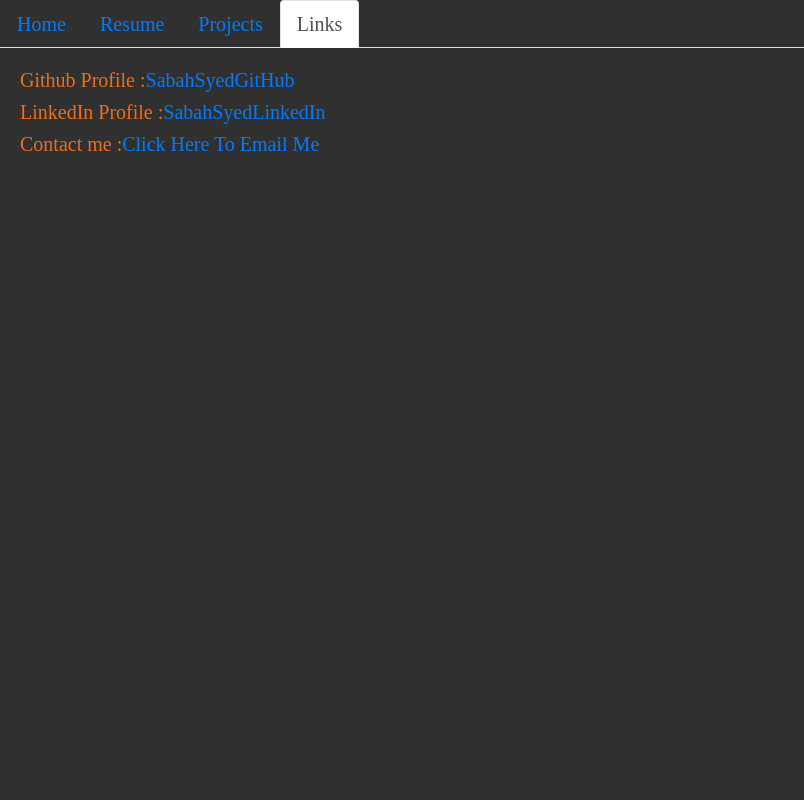
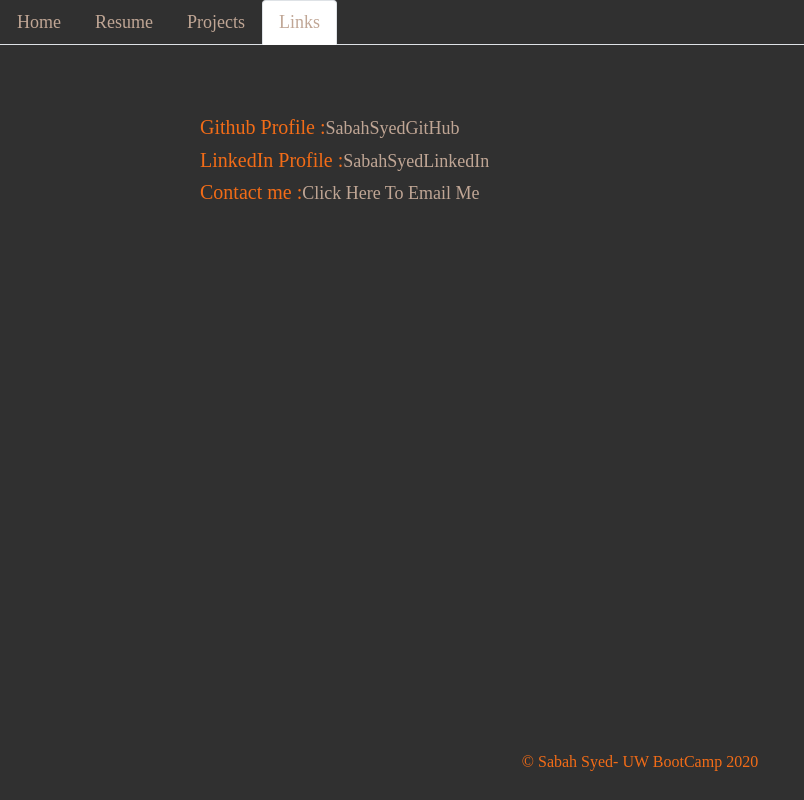
Before and after one commit to sabahsyed/ReactPortfolio, a React (Create React App) app: page /Links in a window 1280 px wide. Shown: the whole page, without its empty margins (0-804 px from the left). Built offline with nearby package versions, Linux system fonts and the light colour scheme.

Commit message:
Added basic styles to all, more to be done

```diff
--- a/src/App.js
+++ b/src/App.js
@@ -13,14 +13,12 @@
 function App() {
   return (
     <Router>
-      <div>
         <Nav />
         <Route exact path="/" component={Home} />
         <Route exact path="/Resume" component={Resume} />
         <Route exact path="/Projects" component={Projects} />
         <Route path="/Links" component={Links} />
         <Footer />
-      </div>
     </Router>
   );
 }
--- a/src/components/Footer/Footer.css
+++ b/src/components/Footer/Footer.css
@@ -0,0 +1,9 @@
+.footer{
+    position: absolute;
+    bottom: 0;
+    overflow: auto;
+    width: 100%;
+    height: 2.5rem;
+    text-align: center;
+
+}
--- a/src/components/Footer/Footer.js
+++ b/src/components/Footer/Footer.js
@@ -1,11 +1,13 @@
 import React, { Component } from 'react'
-
+import "./Footer.css"
 export class Footer extends Component {
     render() {
         return (
-            <div>
-
-            </div>
+            <footer>
+                <div>
+                    <h6 className= "footer">© Sabah Syed- UW BootCamp 2020</h6>
+                </div>
+            </footer>
         )
     }
 }
--- a/src/components/Home/Home.css
+++ b/src/components/Home/Home.css
@@ -8,17 +8,19 @@
 }
 
 .row{
-    float: left;
-     text-align:justify center;
+  margin: 50px;
+  text-align: center;
+
 }
 img{
     border-radius: 5%;
     width: 400px;
     height: 400px;
+    text-align: right;
 
 }
 .aboutMe{
     margin-top:70px;
     margin :5px;
-  left:10%;
+   text-align:center;
 }
--- a/src/components/Home/Home.js
+++ b/src/components/Home/Home.js
@@ -15,9 +15,9 @@
                                 passion for coding and would like to turn this into a career I always wanted to have.
                                 Feel free to look at my most recent work.
                                 <p />
+                        </div>
                         <div className = "col-md-6">
-                            <img className="myImage" src={myImage} alt="SabahSyed"  />
-                        </div>
+                            <img className="myImage" src={myImage} alt="SabahSyed"   />
                         </div>
                     </div>
             </div>
--- a/src/components/Links/Links.css
+++ b/src/components/Links/Links.css
@@ -0,0 +1,20 @@
+* {
+    box-sizing: border-box;
+  }
+body{
+  font-family: 'Poppins';font-size: 20px;
+  color: #f36c17;
+  background-color: #303030;
+}
+.name .profile{
+  color: #f36c17 !important;
+}
+.card-body{
+    margin: 0 auto;
+    text-align: left;
+    width: 80%;
+  }
+a{
+    font-size: large;
+    color:#c0a695 !important;
+}
--- a/src/components/Links/Links.js
+++ b/src/components/Links/Links.js
@@ -1,12 +1,12 @@
 import React, { Component } from 'react'
-
+import "./Links.css"
 export class Links extends Component {
     render() {
         return (
             <div>
-                <div class = "row ">
-                    <div class = "col-md-12">
-                        <div class="card-body">
+                <div className = "row">
+                    <div className = "col-md-12">
+                        <div className="card-body links">
                             <h5>Github Profile :<a href="https://github.com/sabahsyed">SabahSyedGitHub</a></h5>
                             <h5>LinkedIn Profile :<a href="https://www.linkedin.com/in/sabah-syed-89a07344/">SabahSyedLinkedIn</a></h5>
                             <h5> Contact me :<a href="mailto:sabisyed@gmail.com">Click Here To Email Me</a></h5>
--- a/src/components/Projects/Projects.css
+++ b/src/components/Projects/Projects.css
@@ -0,0 +1,25 @@
+* {
+    box-sizing: border-box;
+  }
+body{
+  font-family: 'Poppins';font-size: 20px;
+  color: #f36c17;
+  background-color: #303030;
+}
+.name .profile{
+  color: #f36c17 !important;
+}
+
+.projectMargin{
+    margin: 50px;
+    text-align: center;
+}
+iframe{
+    position: relative;
+    width:600px;
+    height:200px;
+}
+.projectName{
+    margin-top: 40px;
+    margin-bottom: 20px;
+}
--- a/src/components/Projects/Projects.js
+++ b/src/components/Projects/Projects.js
@@ -7,7 +7,7 @@
                 <div className="bodyContainer">
         </div>
         <div className ="container">
-            <div className = "row projectMargsin">
+            <div className = "row projectMargin">
                 <div className = "col-sm-6">
                    <h3 className = "animate__animated animate__fadeIn">Sentiment Check ! </h3>
                     <p className = "animate__animated animate__fadeIn">A message board that incorporates Google Natural Language API for sentiment analysis. We have a fun app that allows a user to post a message and the API we have used analyses the message and gives us a score/emoji showing what the nature of the message was(Positive/Negative). Sentiment analysis is the process of extracting key phrases and words from text to understand the user’s attitude and emotions.</p>
@@ -31,7 +31,7 @@
                 </div>
             </div>
             <div className = "row  projectMargin">
-                <div className = "col-sm-6">
+                <div className = "col-sm-6 projectName">
                     <h3 className = "animate__animated animate__fadeIn">Weather Dashboard</h3>
                     <p className = "animate__animated animate__fadeIn">The weather dashboard as the name implies allows a user to know the current weather of a city and
                         also other properties like temperature, humidity , windspeed etc. It also shows the future 5 day forecast
@@ -78,7 +78,7 @@
                     <p className = "animate__animated animate__fadeIn"><b>Github Repo Link :</b></p><a href = "https://github.com/sabahsyed/NoteTaker-Express">GitHub Repo</a>
                 </div>
                 <div className = "col-sm-6">
-                    <iframe src="https://drive.google.com/file/d/1ROGfQ3K4-ruh0r_-Na5d02rERrudtsWI/preview"></iframe>
+                    <iframe title  = "Notetaker Express" src="https://drive.google.com/file/d/1ROGfQ3K4-ruh0r_-Na5d02rERrudtsWI/preview"></iframe>
                 </div>
             </div>
         </div>
--- a/src/components/Resume/Resume.css
+++ b/src/components/Resume/Resume.css
@@ -1,3 +1,15 @@
+* {
+    box-sizing: border-box;
+  }
+body{
+  font-family: 'Poppins';font-size: 20px;
+  color: #f36c17;
+  background-color: #303030;
+}
+.name .profile{
+  color: #f36c17 !important;
+}
+
 iframe{
     min-height:100vh;
     width:100%
```
